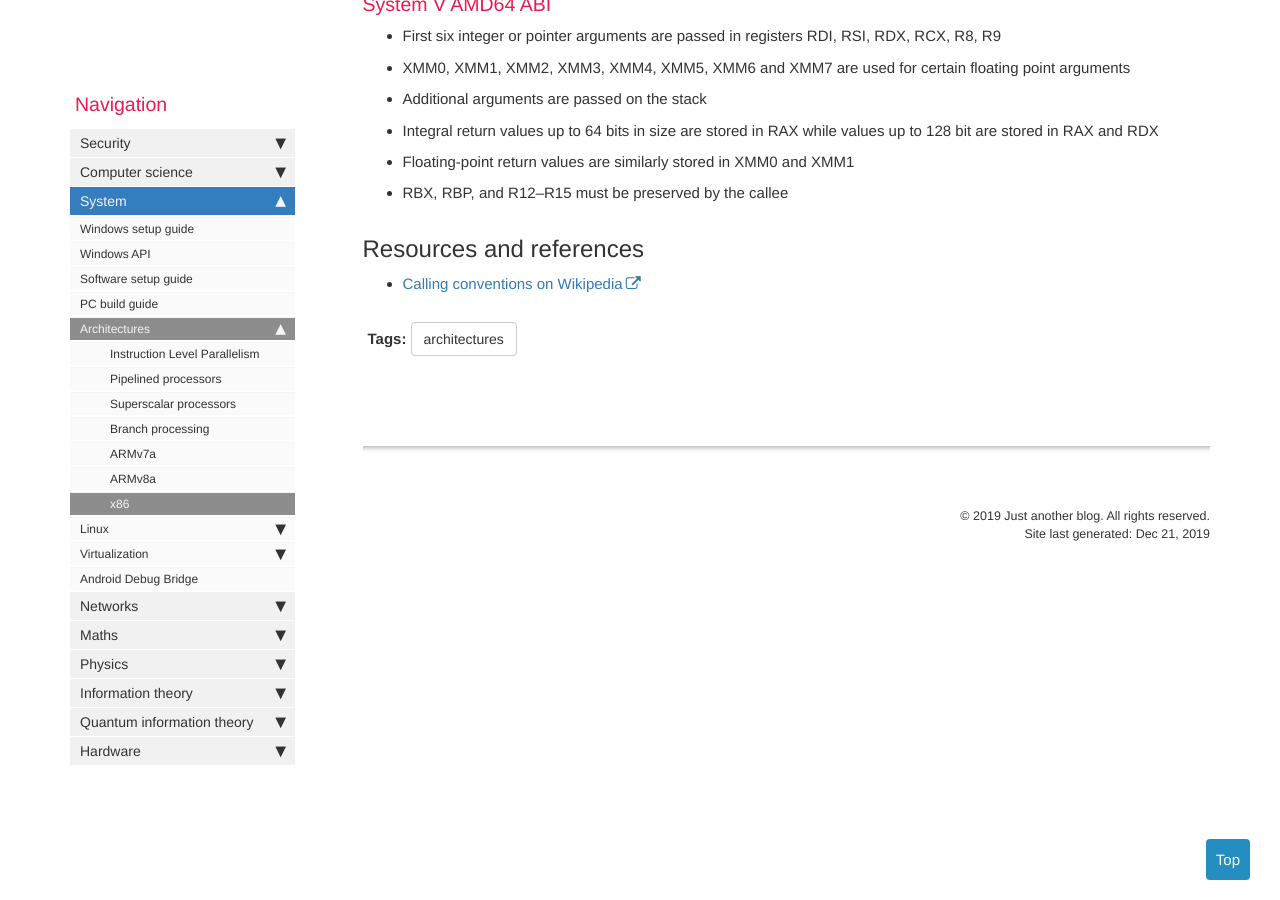
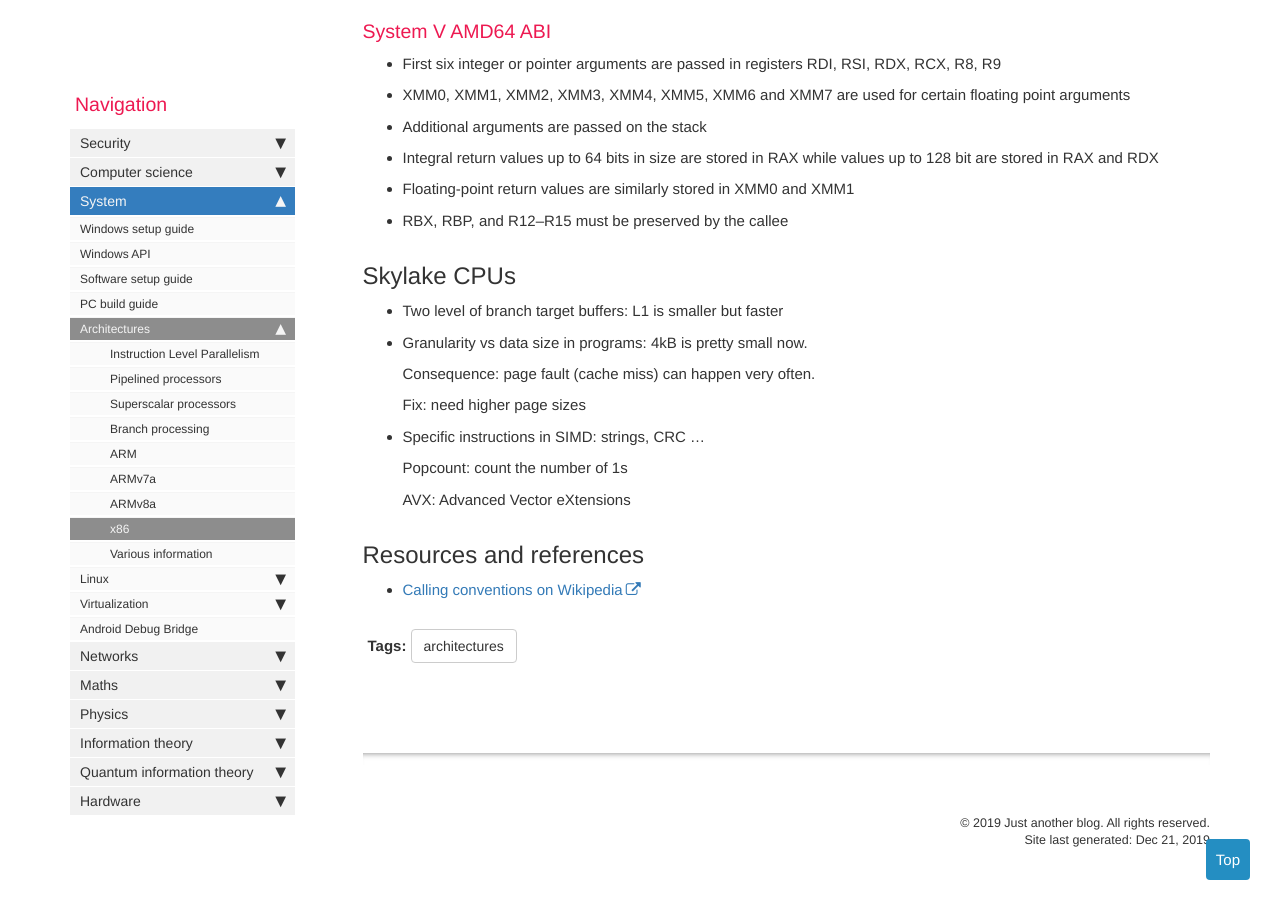
Before and after one commit to greglan/greglan.github.io, a Jekyll site: the page built from pages/system/architectures/x86.md, in a window 1280 px wide and 900 px high, scrolled down 2478 px. Built offline with Jekyll 4.4.1, drawn with Linux system fonts in a browser that asks for light colours; nearby versions of some CDN libraries; comment, search, counter and statistics services are not loaded.

Commit message:
Many small additions

```diff
--- a/_data/sidebar.yml
+++ b/_data/sidebar.yml
@@ -262,6 +262,9 @@ entries:
         - title: Branch processing
           url: /branch-processing.html
 
+        - title: ARM
+          url: /arm.html
+
         - title: ARMv7a
           url: /armv7a.html
 
@@ -270,6 +273,9 @@ entries:
 
         - title: x86
           url: /x86.html
+
+        - title: Various information
+          url: /architecture-generalities.html
 
       - title: Linux
         subfolderitems:
--- a/pages/system/architectures/x86.md
+++ b/pages/system/architectures/x86.md
@@ -87,6 +87,19 @@ Else, free usage
 * Floating-point return values are similarly stored in XMM0 and XMM1
 * RBX, RBP, and R12–R15 must be preserved by the callee
 
+## Skylake CPUs
+* Two level of branch target buffers: L1 is smaller but faster
+* Granularity vs data size in programs: 4kB is pretty small now.
+
+  Consequence: page fault (cache miss) can happen very often.
+
+  Fix: need higher page sizes
+* Specific instructions in SIMD: strings, CRC ...
+
+  Popcount: count the number of 1s
+
+  AVX: Advanced Vector eXtensions
+
 
 ## Resources and references
 * [Calling conventions on Wikipedia](https://en.wikipedia.org/wiki/X86_calling_conventions#List_of_x86_calling_conventions)
```
Also changed, not shown: pages/hardware/embedded-systems/fpga.md (+2 -0 lines), pages/information-theory/error-correction/cyclic-codes.md (+8 -0 lines), pages/system/architectures/arm.md (added, +64 -0 lines).
